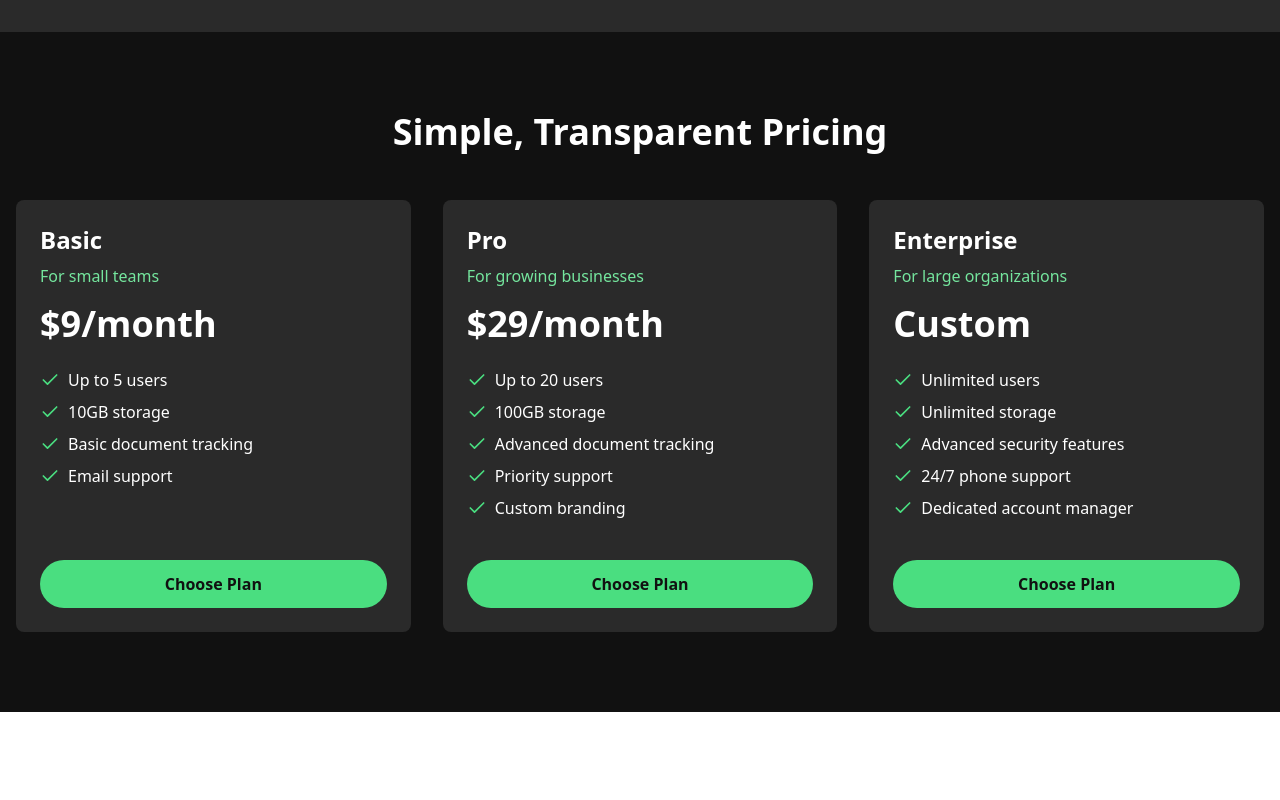
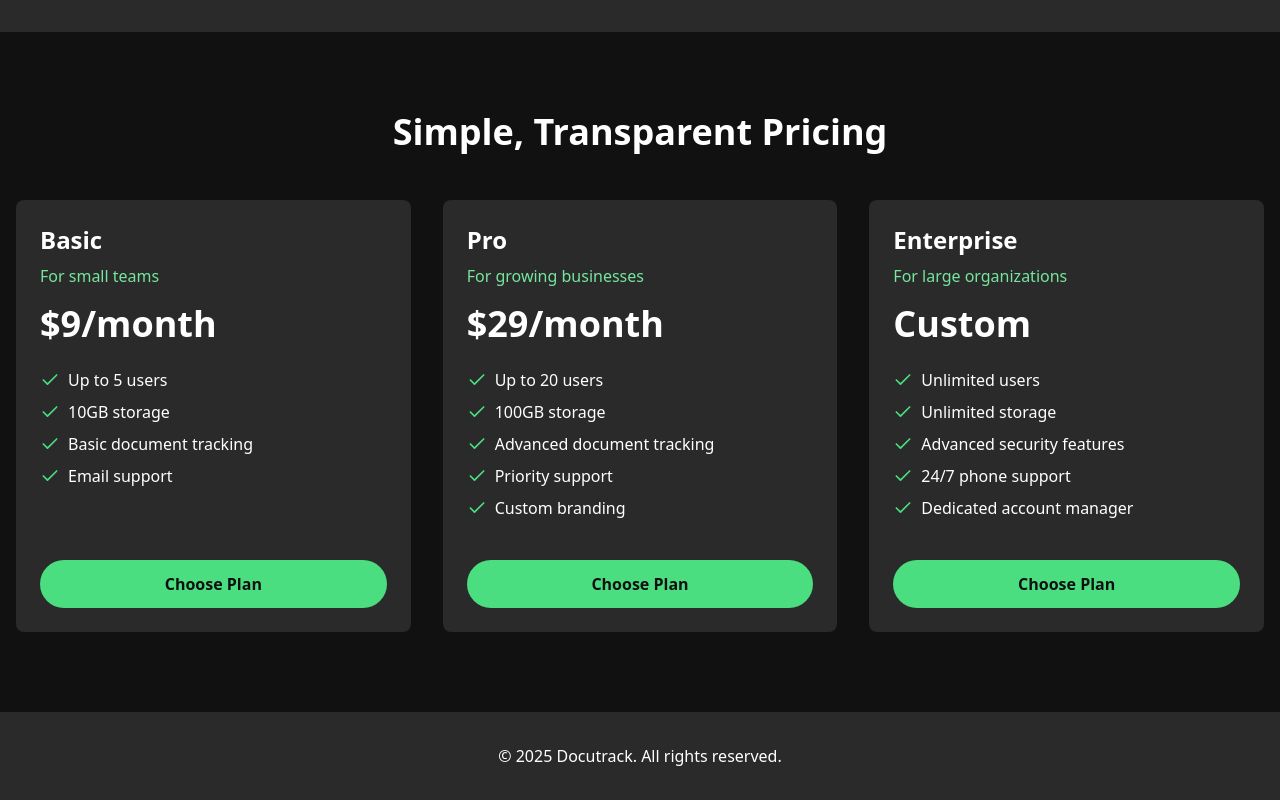
Before and after one commit to fernastereo/docutrack-landing, a Vue app: page / in a window 1280 px wide. Shown: the part 2180-2980 px from the top of the page. Before the commit the page ends 2892 px from the top, so only its background shows below. Built offline with nearby package versions, Linux system fonts and the light colour scheme.

Commit message:
add FooterComponent to HomeView for improved layout and user experience

```diff
--- /dev/null
+++ b/src/components/FooterComponent.vue
@@ -0,0 +1,14 @@
+<template>
+  <footer :class="[
+    'py-8 px-4 transition-colors duration-300',
+    isDarkMode ? 'bg-[#2a2a2a]' : 'bg-[#c9c9c9]'
+  ]">
+    <div class="container mx-auto text-center">
+      <p>&copy; {{ new Date().getFullYear() }} Docutrack. All rights reserved.</p>
+    </div>
+  </footer>
+</template>
+
+<script setup>
+  const isDarkMode = defineProps(['isDarkMode'])
+</script>
--- a/src/views/HomeView.vue
+++ b/src/views/HomeView.vue
@@ -4,18 +4,12 @@
     isDarkMode ? 'bg-[#111111] text-white' : 'bg-white text-[#111111]'
   ]">
     <HeaderComponent :isDarkMode="isDarkMode" @switchTheme="toggleTheme"/>
-
     <HeroSection :isDarkMode="isDarkMode" />
-
     <FeaturesSection :isDarkMode="isDarkMode" />
-
     <ProblemsSection :isDarkMode="isDarkMode" />
-
     <FaqSection :isDarkMode="isDarkMode" />
-
     <PricingSection :isDarkMode="isDarkMode" />
-
-
+    <FooterComponent :isDarkMode="isDarkMode" />
   </div>
 </template>
 
@@ -27,6 +21,7 @@ import FeaturesSection from '@/components/FeaturesSection.vue'
 import ProblemsSection from '@/components/ProblemsSection.vue'
 import FaqSection from '@/components/FaqSection.vue'
 import PricingSection from '@/components/PricingSection.vue'
+import FooterComponent from '@/components/FooterComponent.vue'
 
 const isDarkMode = ref(true) // Default to dark mode
 
```
